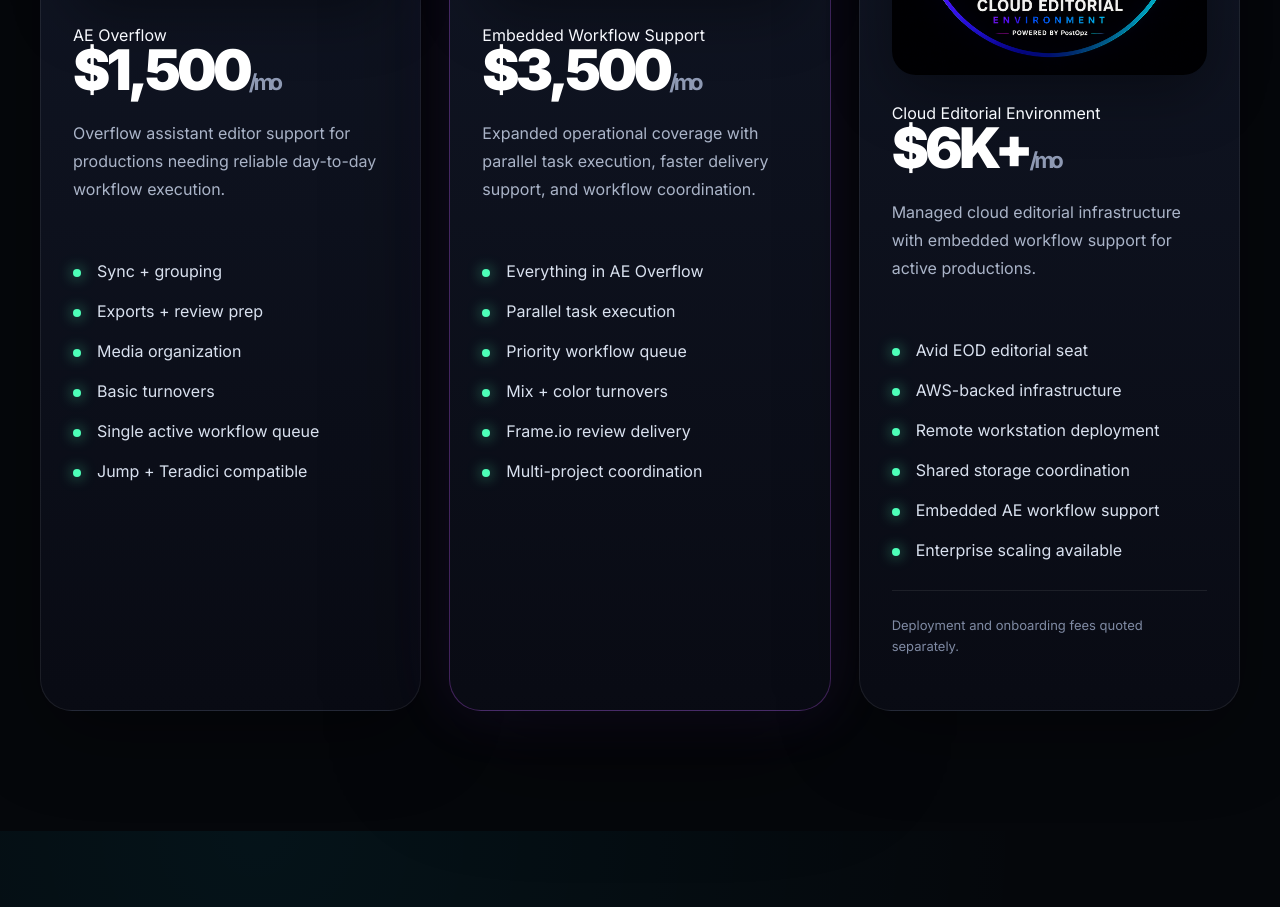
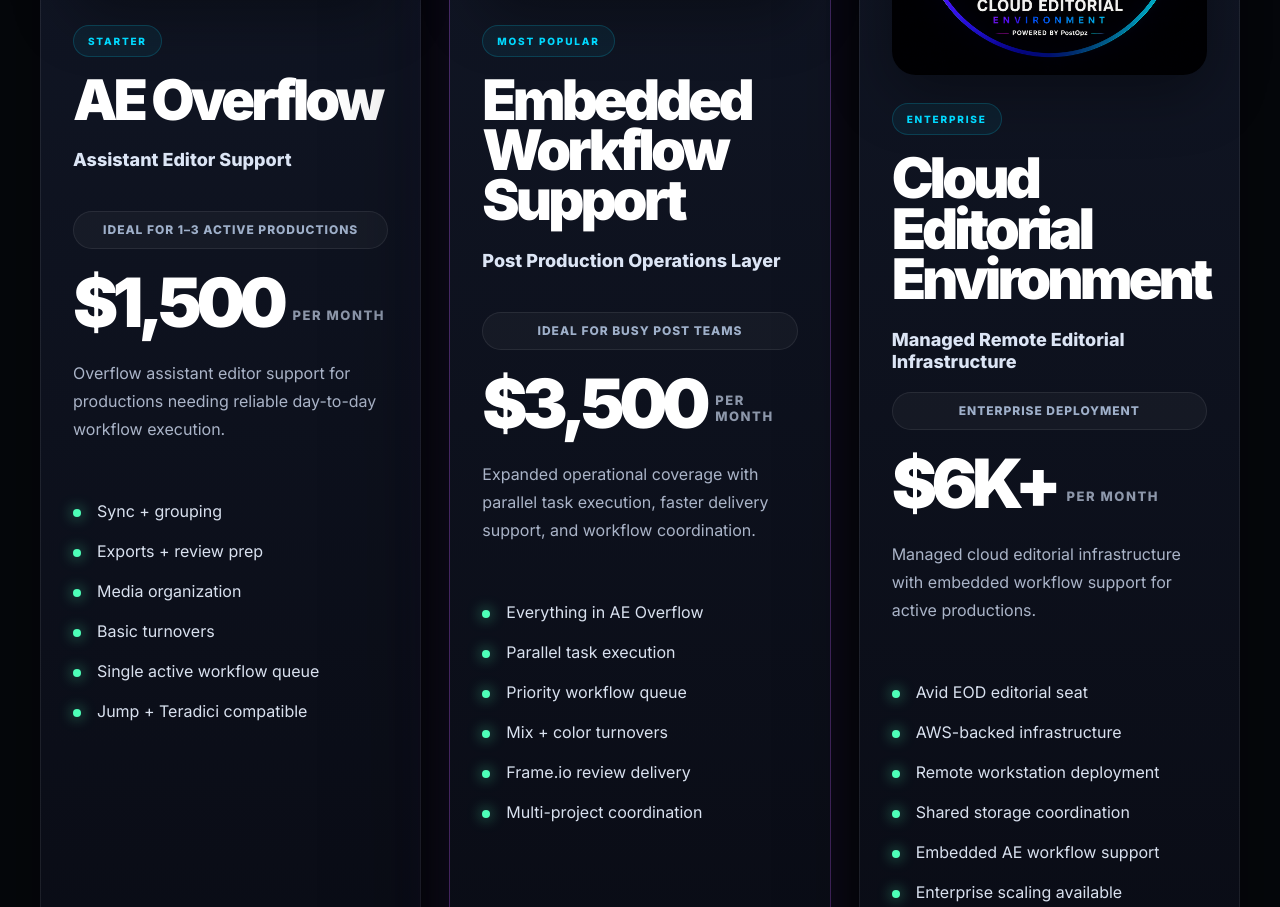
Before and after one commit to cryptococktailclub/PostOpz, a plain HTML site: page index.html in a window 1280 px wide. Shown: the part 4874-5781 px from the top of the page. Drawn offline with Linux system fonts and the light colour scheme.

Commit message:
Update index.html

```diff
--- a/index.html
+++ b/index.html
@@ -724,9 +724,24 @@
         alt="AE Overflow Support Service"
         class="service-icon-image">
 
-      <span class="pricing-tier">AE Overflow</span>
+      <span class="service-badge">Starter</span>
 
-      <h3>$1,500<span>/mo</span></h3>
+      <h3 class="service-title">
+        AE Overflow
+      </h3>
+
+      <div class="service-subtitle">
+        Assistant Editor Support
+      </div>
+
+      <div class="service-value">
+        Ideal for 1–3 active productions
+      </div>
+
+      <div class="service-price">
+        <span class="amount">$1,500</span>
+        <span class="period">per month</span>
+      </div>
 
       <p>
         Overflow assistant editor support for productions needing reliable
@@ -741,6 +756,10 @@
         <li>Single active workflow queue</li>
         <li>Jump + Teradici compatible</li>
       </ul>
+
+      <a href="#launch-workflow" class="service-button">
+        Launch Workflow
+      </a>
     </article>
 
     <!-- EMBEDDED WORKFLOW SUPPORT -->
@@ -750,9 +769,24 @@
         alt="Embedded Workflow Support Service"
         class="service-icon-image">
 
-      <span class="pricing-tier">Embedded Workflow Support</span>
+      <span class="service-badge">Most Popular</span>
 
-      <h3>$3,500<span>/mo</span></h3>
+      <h3 class="service-title">
+        Embedded Workflow Support
+      </h3>
+
+      <div class="service-subtitle">
+        Post Production Operations Layer
+      </div>
+
+      <div class="service-value">
+        Ideal for busy post teams
+      </div>
+
+      <div class="service-price">
+        <span class="amount">$3,500</span>
+        <span class="period">per month</span>
+      </div>
 
       <p>
         Expanded operational coverage with parallel task execution,
@@ -767,6 +801,10 @@
         <li>Frame.io review delivery</li>
         <li>Multi-project coordination</li>
       </ul>
+
+      <a href="#launch-workflow" class="service-button">
+        Launch Workflow
+      </a>
     </article>
 
     <!-- CLOUD EDITORIAL ENVIRONMENT -->
@@ -776,9 +814,24 @@
         alt="Cloud Editorial Environment"
         class="service-icon-image">
 
-      <span class="pricing-tier">Cloud Editorial Environment</span>
+      <span class="service-badge">Enterprise</span>
 
-      <h3>$6K+<span>/mo</span></h3>
+      <h3 class="service-title">
+        Cloud Editorial Environment
+      </h3>
+
+      <div class="service-subtitle">
+        Managed Remote Editorial Infrastructure
+      </div>
+
+      <div class="service-value">
+        Enterprise deployment
+      </div>
+
+      <div class="service-price">
+        <span class="amount">$6K+</span>
+        <span class="period">per month</span>
+      </div>
 
       <p>
         Managed cloud editorial infrastructure with embedded workflow
@@ -797,11 +850,16 @@
       <div class="pricing-note">
         Deployment and onboarding fees quoted separately.
       </div>
+
+      <a href="#launch-workflow" class="service-button">
+        Schedule Discovery Call
+      </a>
     </article>
 
   </div>
 
 </section>
+
     <section id="workflow-kits" class="section-pad products-section">
   <div class="section-heading narrow">
     <div class="eyebrow">Digital Products</div>
```
